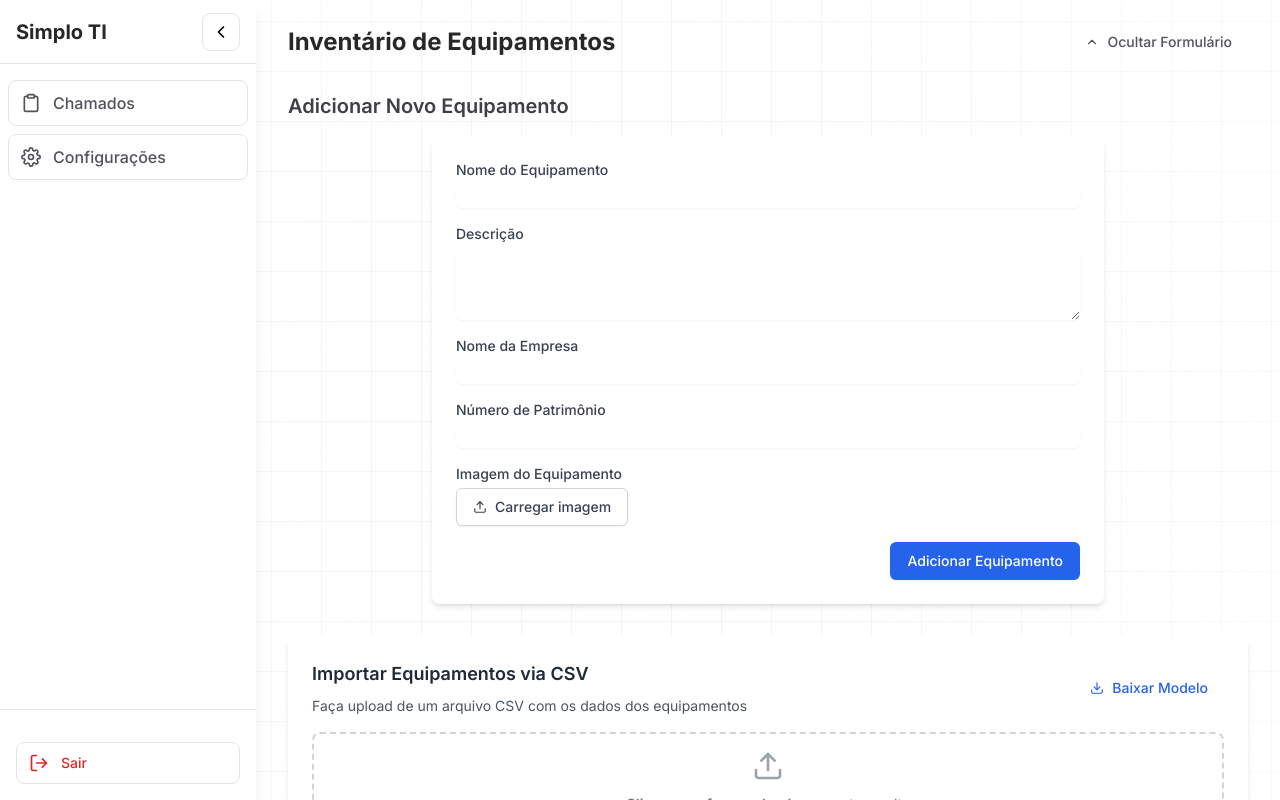
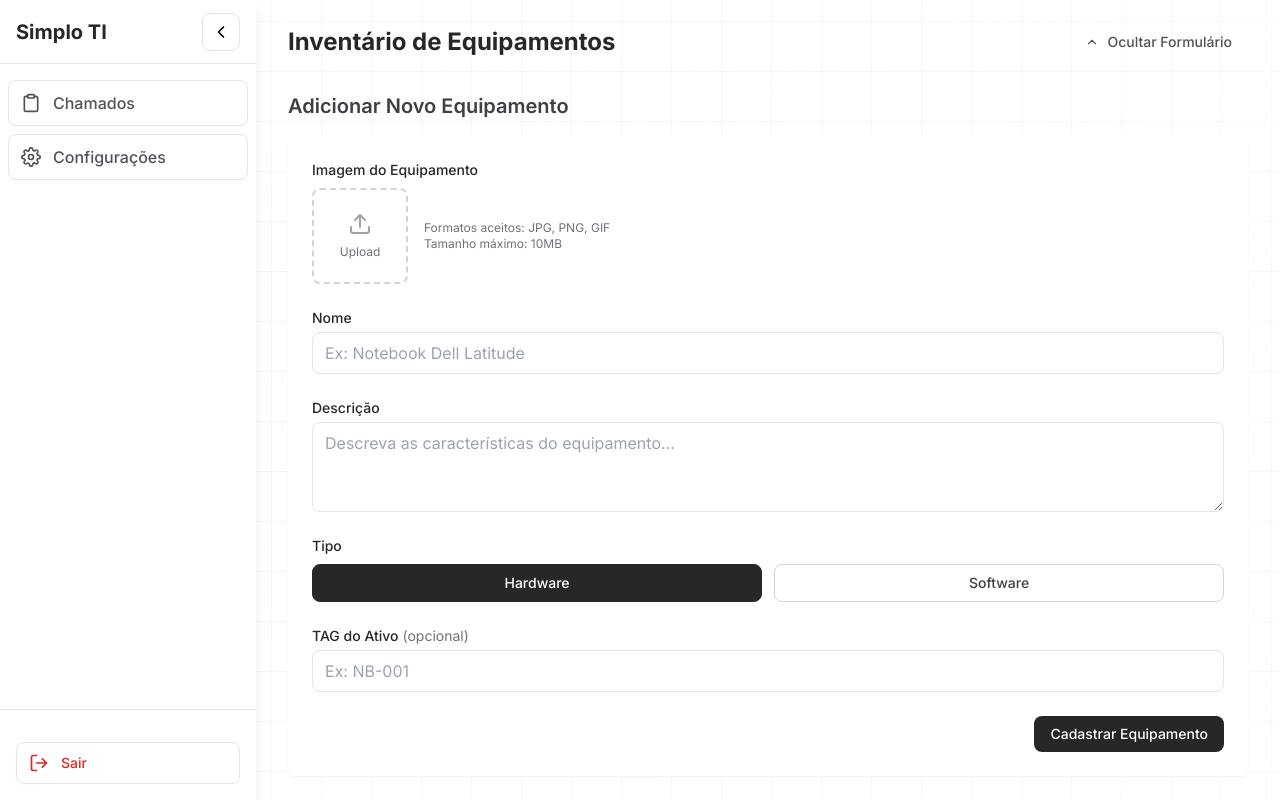
Before and after one commit to ThierryWelling/simplo-ti, a Next.js app: page /admin/inventario in a window 1280 px wide. Both pictures are taken after a click on the button "Adicionar Equipamento". Shown: the top 800 px of the page. Built offline with nearby package versions, Linux system fonts and the light colour scheme; no server answers; the database is empty.

Commit message:
Corrige cor do texto nos inputs do formulário de equipamentos

```diff
--- a/src/components/EquipmentForm.tsx
+++ b/src/components/EquipmentForm.tsx
@@ -1,172 +1,250 @@
+'use client';
+
 import { useState } from 'react';
 import { supabase } from '@/lib/supabase';
-import { EquipmentFormData } from '@/types/inventory';
-import { toast } from 'react-hot-toast';
-import { FiUpload } from 'react-icons/fi';
+import { FiUpload, FiX } from 'react-icons/fi';
 
-export default function EquipmentForm({ onSuccess }: { onSuccess: () => void }) {
-  const [loading, setLoading] = useState(false);
-  const [imageFile, setImageFile] = useState<File | null>(null);
-  const [formData, setFormData] = useState<EquipmentFormData>({
-    name: '',
-    description: '',
-    company_name: '',
-    patrimony_number: '',
-  });
+interface EquipmentFormProps {
+  onSuccess?: () => void;
+}
 
-  const handleInputChange = (e: React.ChangeEvent<HTMLInputElement | HTMLTextAreaElement>) => {
-    const { name, value } = e.target;
-    setFormData(prev => ({ ...prev, [name]: value }));
+export default function EquipmentForm({ onSuccess }: EquipmentFormProps) {
+  const [name, setName] = useState('');
+  const [description, setDescription] = useState('');
+  const [type, setType] = useState<'hardware' | 'software'>('hardware');
+  const [assetTag, setAssetTag] = useState('');
+  const [image, setImage] = useState<File | null>(null);
+  const [imagePreview, setImagePreview] = useState<string | null>(null);
+  const [submitting, setSubmitting] = useState(false);
+  const [feedback, setFeedback] = useState<{ type: 'success' | 'error', message: string } | null>(null);
+
+  const handleImageChange = (e: React.ChangeEvent<HTMLInputElement>) => {
+    const file = e.target.files?.[0];
+    if (file) {
+      if (file.size > 10 * 1024 * 1024) { // 10MB
+        setFeedback({ type: 'error', message: 'A imagem deve ter no máximo 10MB' });
+        return;
+      }
+      if (!file.type.startsWith('image/')) {
+        setFeedback({ type: 'error', message: 'O arquivo deve ser uma imagem' });
+        return;
+      }
+      setImage(file);
+      const reader = new FileReader();
+      reader.onloadend = () => {
+        setImagePreview(reader.result as string);
+      };
+      reader.readAsDataURL(file);
+      setFeedback(null);
+    }
   };
 
-  const handleImageChange = (e: React.ChangeEvent<HTMLInputElement>) => {
-    if (e.target.files && e.target.files[0]) {
-      setImageFile(e.target.files[0]);
-    }
+  const removeImage = () => {
+    setImage(null);
+    setImagePreview(null);
   };
 
   const handleSubmit = async (e: React.FormEvent) => {
     e.preventDefault();
-    setLoading(true);
+    setSubmitting(true);
+    setFeedback(null);
 
     try {
-      let image_url = '';
+      let imageUrl = null;
 
-      if (imageFile) {
-        const fileExt = imageFile.name.split('.').pop();
+      // Upload da imagem se existir
+      if (image) {
+        const fileExt = image.name.split('.').pop();
         const fileName = `${Math.random()}.${fileExt}`;
-        const { data: uploadData, error: uploadError } = await supabase.storage
+        const filePath = `equipment-images/${fileName}`;
+
+        const { error: uploadError } = await supabase.storage
           .from('equipment-images')
-          .upload(fileName, imageFile);
+          .upload(filePath, image);
 
         if (uploadError) throw uploadError;
 
         const { data: { publicUrl } } = supabase.storage
           .from('equipment-images')
-          .getPublicUrl(fileName);
+          .getPublicUrl(filePath);
 
-        image_url = publicUrl;
+        imageUrl = publicUrl;
       }
 
+      // Inserir equipamento no banco
       const { error } = await supabase
-        .from('equipment')
-        .insert([{ ...formData, image_url }]);
+        .from('equipments')
+        .insert([
+          {
+            name,
+            description,
+            type,
+            asset_tag: assetTag || null,
+            image_url: imageUrl
+          }
+        ]);
 
       if (error) throw error;
 
-      toast.success('Equipamento adicionado com sucesso!');
-      setFormData({
-        name: '',
-        description: '',
-        company_name: '',
-        patrimony_number: '',
-      });
-      setImageFile(null);
-      onSuccess();
+      setFeedback({ type: 'success', message: 'Equipamento cadastrado com sucesso!' });
+
+      // Limpar formulário
+      setName('');
+      setDescription('');
+      setType('hardware');
+      setAssetTag('');
+      setImage(null);
+      setImagePreview(null);
+
+      if (onSuccess) {
+        onSuccess();
+      }
     } catch (error) {
-      console.error('Erro ao adicionar equipamento:', error);
-      toast.error('Erro ao adicionar equipamento. Tente novamente.');
+      console.error('Erro:', error);
+      setFeedback({ type: 'error', message: 'Erro ao cadastrar equipamento' });
     } finally {
-      setLoading(false);
+      setSubmitting(false);
     }
   };
 
   return (
-    <form onSubmit={handleSubmit} className="space-y-4 max-w-2xl mx-auto p-6 bg-white rounded-lg shadow-md">
+    <form onSubmit={handleSubmit} className="space-y-6 bg-white p-6 rounded-lg shadow-sm">
+      {/* Feedback */}
+      {feedback && (
+        <div className={`p-4 rounded-lg ${
+          feedback.type === 'success' ? 'bg-green-50 text-green-800' : 'bg-red-50 text-red-800'
+        }`}>
+          {feedback.message}
+        </div>
+      )}
+
+      {/* Imagem */}
       <div>
-        <label htmlFor="name" className="block text-sm font-medium text-gray-700">
-          Nome do Equipamento
+        <label className="block text-sm font-medium text-zinc-800 mb-2">
+          Imagem do Equipamento
+        </label>
+        <div className="flex items-center gap-4">
+          {imagePreview ? (
+            <div className="relative">
+              <img
+                src={imagePreview}
+                alt="Preview"
+                className="w-24 h-24 object-cover rounded-lg border border-zinc-200"
+              />
+              <button
+                type="button"
+                onClick={removeImage}
+                className="absolute -top-2 -right-2 p-1 bg-red-100 text-red-600 rounded-full hover:bg-red-200"
+              >
+                <FiX size={16} />
+              </button>
+            </div>
+          ) : (
+            <label className="flex flex-col items-center justify-center w-24 h-24 border-2 border-dashed border-zinc-300 rounded-lg cursor-pointer hover:border-zinc-400 transition-colors">
+              <FiUpload className="text-zinc-400" size={24} />
+              <span className="mt-2 text-xs text-zinc-500">Upload</span>
+              <input
+                type="file"
+                accept="image/*"
+                onChange={handleImageChange}
+                className="hidden"
+              />
+            </label>
+          )}
+          <div className="text-xs text-zinc-500">
+            <p>Formatos aceitos: JPG, PNG, GIF</p>
+            <p>Tamanho máximo: 10MB</p>
+          </div>
+        </div>
+      </div>
+
+      {/* Nome */}
+      <div>
+        <label htmlFor="name" className="block text-sm font-medium text-zinc-800">
+          Nome
         </label>
         <input
           type="text"
           id="name"
-          name="name"
+          value={name}
+          onChange={(e) => setName(e.target.value)}
           required
-          value={formData.name}
-          onChange={handleInputChange}
-          className="mt-1 block w-full rounded-md border-gray-300 shadow-sm focus:border-blue-500 focus:ring-blue-500"
+          className="mt-1 block w-full px-3 py-2 text-black bg-white border border-zinc-200 rounded-lg"
+          placeholder="Ex: Notebook Dell Latitude"
         />
       </div>
 
+      {/* Descrição */}
       <div>
-        <label htmlFor="description" className="block text-sm font-medium text-gray-700">
+        <label htmlFor="description" className="block text-sm font-medium text-zinc-800">
           Descrição
         </label>
         <textarea
           id="description"
-          name="description"
+          value={description}
+          onChange={(e) => setDescription(e.target.value)}
           required
-          value={formData.description}
-          onChange={handleInputChange}
           rows={3}
-          className="mt-1 block w-full rounded-md border-gray-300 shadow-sm focus:border-blue-500 focus:ring-blue-500"
+          className="mt-1 block w-full px-3 py-2 text-black bg-white border border-zinc-200 rounded-lg"
+          placeholder="Descreva as características do equipamento..."
         />
       </div>
 
+      {/* Tipo */}
       <div>
-        <label htmlFor="company_name" className="block text-sm font-medium text-gray-700">
-          Nome da Empresa
+        <label className="block text-sm font-medium text-zinc-800">
+          Tipo
+        </label>
+        <div className="mt-2 flex gap-3">
+          <button
+            type="button"
+            onClick={() => setType('hardware')}
+            className={`flex-1 px-3 py-2 text-sm font-medium rounded-lg border transition-colors
+              ${type === 'hardware'
+                ? 'bg-zinc-800 border-zinc-800 text-white'
+                : 'border-zinc-300 text-zinc-700 hover:bg-zinc-50'
+              }`}
+          >
+            Hardware
+          </button>
+          <button
+            type="button"
+            onClick={() => setType('software')}
+            className={`flex-1 px-3 py-2 text-sm font-medium rounded-lg border transition-colors
+              ${type === 'software'
+                ? 'bg-zinc-800 border-zinc-800 text-white'
+                : 'border-zinc-300 text-zinc-700 hover:bg-zinc-50'
+              }`}
+          >
+            Software
+          </button>
+        </div>
+      </div>
+
+      {/* TAG do Ativo */}
+      <div>
+        <label htmlFor="assetTag" className="block text-sm font-medium text-zinc-800">
+          TAG do Ativo
+          <span className="text-zinc-500 font-normal"> (opcional)</span>
         </label>
         <input
           type="text"
-          id="company_name"
-          name="company_name"
-          required
-          value={formData.company_name}
-          onChange={handleInputChange}
-          className="mt-1 block w-full rounded-md border-gray-300 shadow-sm focus:border-blue-500 focus:ring-blue-500"
+          id="assetTag"
+          value={assetTag}
+          onChange={(e) => setAssetTag(e.target.value)}
+          className="mt-1 block w-full px-3 py-2 text-black bg-white border border-zinc-200 rounded-lg"
+          placeholder="Ex: NB-001"
         />
       </div>
 
-      <div>
-        <label htmlFor="patrimony_number" className="block text-sm font-medium text-gray-700">
-          Número de Patrimônio
-        </label>
-        <input
-          type="text"
-          id="patrimony_number"
-          name="patrimony_number"
-          required
-          value={formData.patrimony_number}
-          onChange={handleInputChange}
-          className="mt-1 block w-full rounded-md border-gray-300 shadow-sm focus:border-blue-500 focus:ring-blue-500"
-        />
-      </div>
-
-      <div>
-        <label className="block text-sm font-medium text-gray-700">
-          Imagem do Equipamento
-        </label>
-        <div className="mt-1 flex items-center">
-          <label
-            htmlFor="image"
-            className="cursor-pointer flex items-center justify-center px-4 py-2 border border-gray-300 rounded-md shadow-sm text-sm font-medium text-gray-700 bg-white hover:bg-gray-50"
-          >
-            <FiUpload className="mr-2" />
-            {imageFile ? 'Trocar imagem' : 'Carregar imagem'}
-          </label>
-          <input
-            type="file"
-            id="image"
-            accept="image/*"
-            onChange={handleImageChange}
-            className="hidden"
-          />
-          {imageFile && (
-            <span className="ml-2 text-sm text-gray-500">
-              {imageFile.name}
-            </span>
-          )}
-        </div>
-      </div>
-
+      {/* Botão de envio */}
       <div className="flex justify-end">
         <button
           type="submit"
-          disabled={loading}
-          className="px-4 py-2 border border-transparent rounded-md shadow-sm text-sm font-medium text-white bg-blue-600 hover:bg-blue-700 focus:outline-none focus:ring-2 focus:ring-offset-2 focus:ring-blue-500 disabled:opacity-50"
+          disabled={submitting}
+          className="px-4 py-2 text-sm font-medium text-white bg-zinc-800 rounded-lg hover:bg-zinc-700 disabled:opacity-50 disabled:cursor-not-allowed focus:outline-none focus:ring-2 focus:ring-offset-2 focus:ring-zinc-500"
         >
-          {loading ? 'Adicionando...' : 'Adicionar Equipamento'}
+          {submitting ? 'Cadastrando...' : 'Cadastrar Equipamento'}
         </button>
       </div>
     </form>
--- a/src/lib/supabase.ts
+++ b/src/lib/supabase.ts
@@ -111,3 +111,45 @@ export async function subscribeToTickets(callback: (ticket: Ticket) => void) {
     )
     .subscribe();
 }
+
+// Criar bucket para imagens de equipamentos se não existir
+export async function createEquipmentImagesBucket() {
+  const { data: buckets } = await supabase.storage.listBuckets();
+  const bucketExists = buckets?.some((bucket: { name: string }) => bucket.name === 'equipment-images');
+
+  if (!bucketExists) {
+    // Criar o bucket
+    const { data, error } = await supabase.storage.createBucket('equipment-images', {
+      public: true,
+      allowedMimeTypes: ['image/*'],
+      fileSizeLimit: '10MB'
+    });
+
+    if (error) {
+      console.error('Erro ao criar bucket:', error);
+      return;
+    }
+
+    // Definir políticas de acesso
+    const { error: policyError } = await supabase.storage.from('equipment-images').createSignedUrl(
+      'policy.sql',
+      60,
+      {
+        transform: {
+          width: 800,
+          height: 600,
+          resize: 'contain'
+        }
+      }
+    );
+
+    if (policyError) {
+      console.error('Erro ao definir políticas:', policyError);
+    } else {
+      console.log('Bucket equipment-images criado com sucesso e políticas definidas');
+    }
+  }
+}
+
+// Chamar a função quando o módulo for carregado
+createEquipmentImagesBucket();
```
